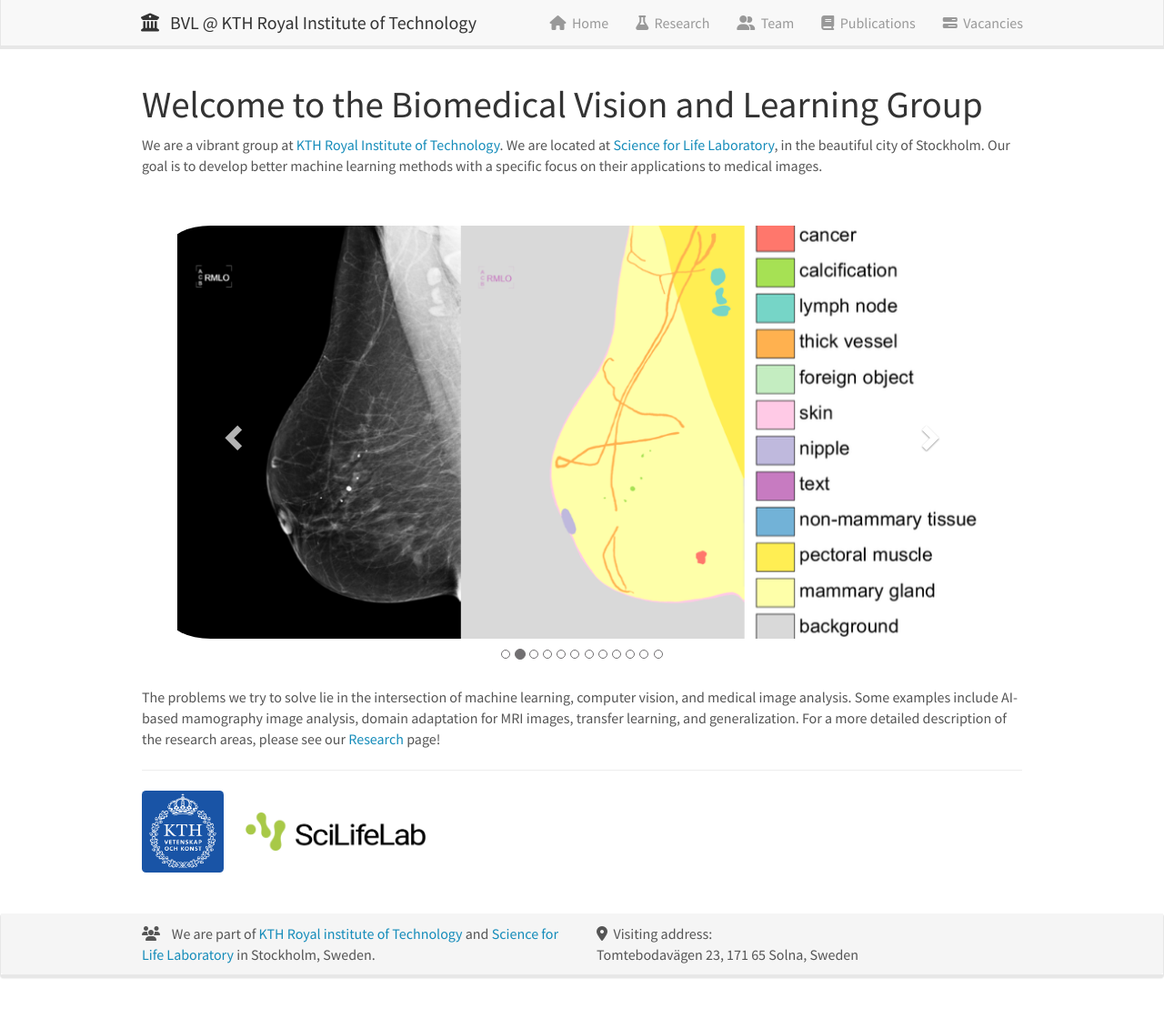
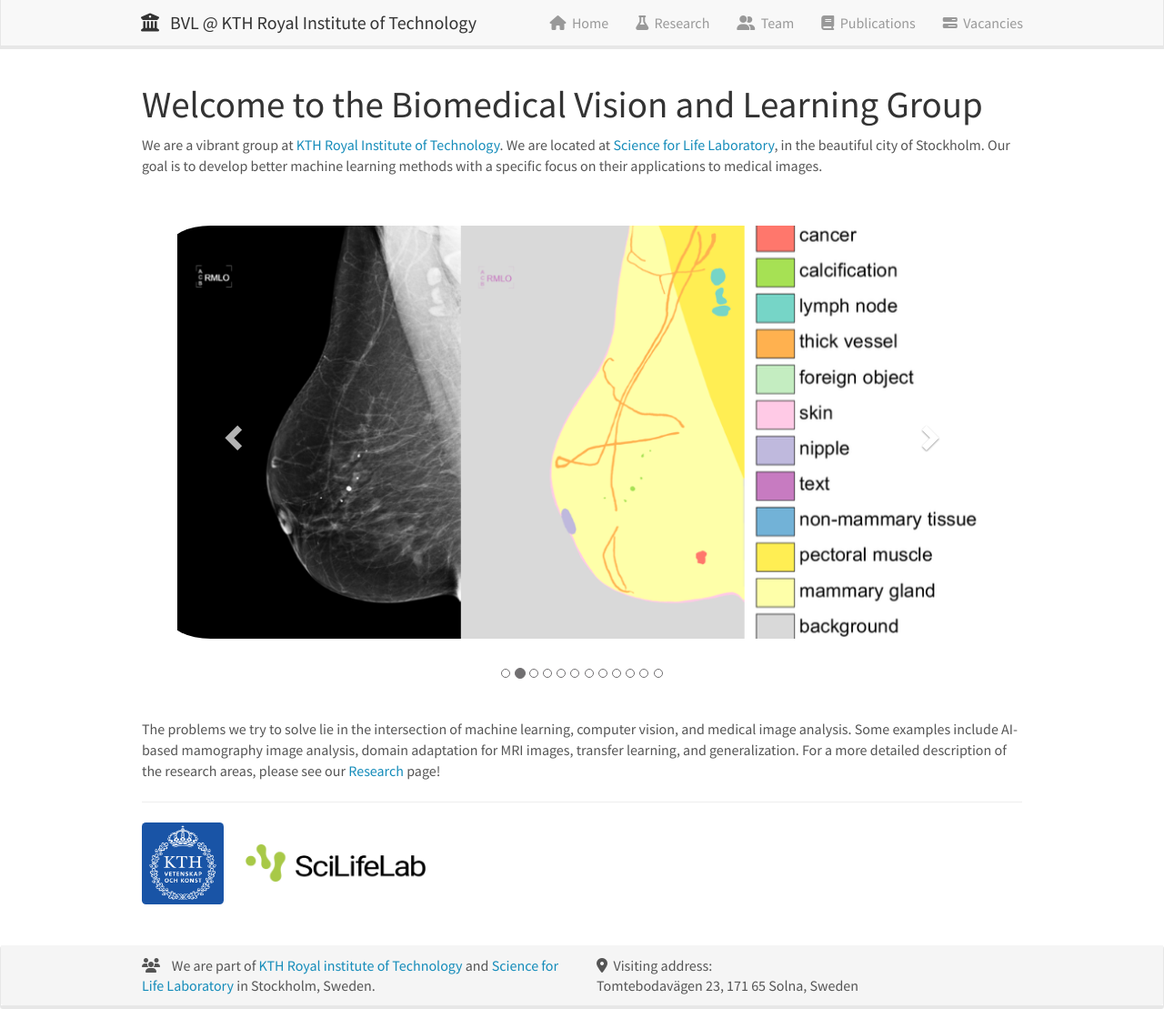
Before and after one commit to MoeinSorkhei/sitedraft3, a Jekyll site: the page built from _pages/home.md, in a window 1280 px wide and 1109 px high. Shown: the whole window at 91% size. Built offline with Jekyll 4.4.1, drawn with Linux system fonts in a browser that asks for light colours; nearby versions of some CDN libraries.

Commit message:
Fixed carousel position

```diff
--- a/_pages/home.md
+++ b/_pages/home.md
@@ -84,7 +84,8 @@ We are a vibrant group at [KTH Royal Institute of Technology](https://www.kth.se
 	</a>
 </div>
 <br>
-
+<br>
+<br>
 The problems we try to solve lie in the intersection of machine learning, computer vision, and medical image analysis. Some examples include AI-based mamography image analysis, domain adaptation for MRI images, transfer learning, and generalization. For a more detailed description of the research areas, please see our [Research](research) page!
 
 ---
--- a/_sass/bootstrap/_carousel.scss
+++ b/_sass/bootstrap/_carousel.scss
@@ -87,6 +87,10 @@
 
 }
 
+.carousel-item {
+  height: 350px;
+}
+
 // Left/right controls for nav
 // ---------------------------
 
@@ -174,11 +178,12 @@
 .carousel-indicators {
   position: absolute;
   // bottom: 10px;
-  bottom: -40px;
+  bottom: -60px;
   left: 50%;
   z-index: 15;
   width: 60%;
   margin-left: -30%;
+  margin-bottom: 10px;
   padding-left: 0;
   list-style: none;
   text-align: center;
```
